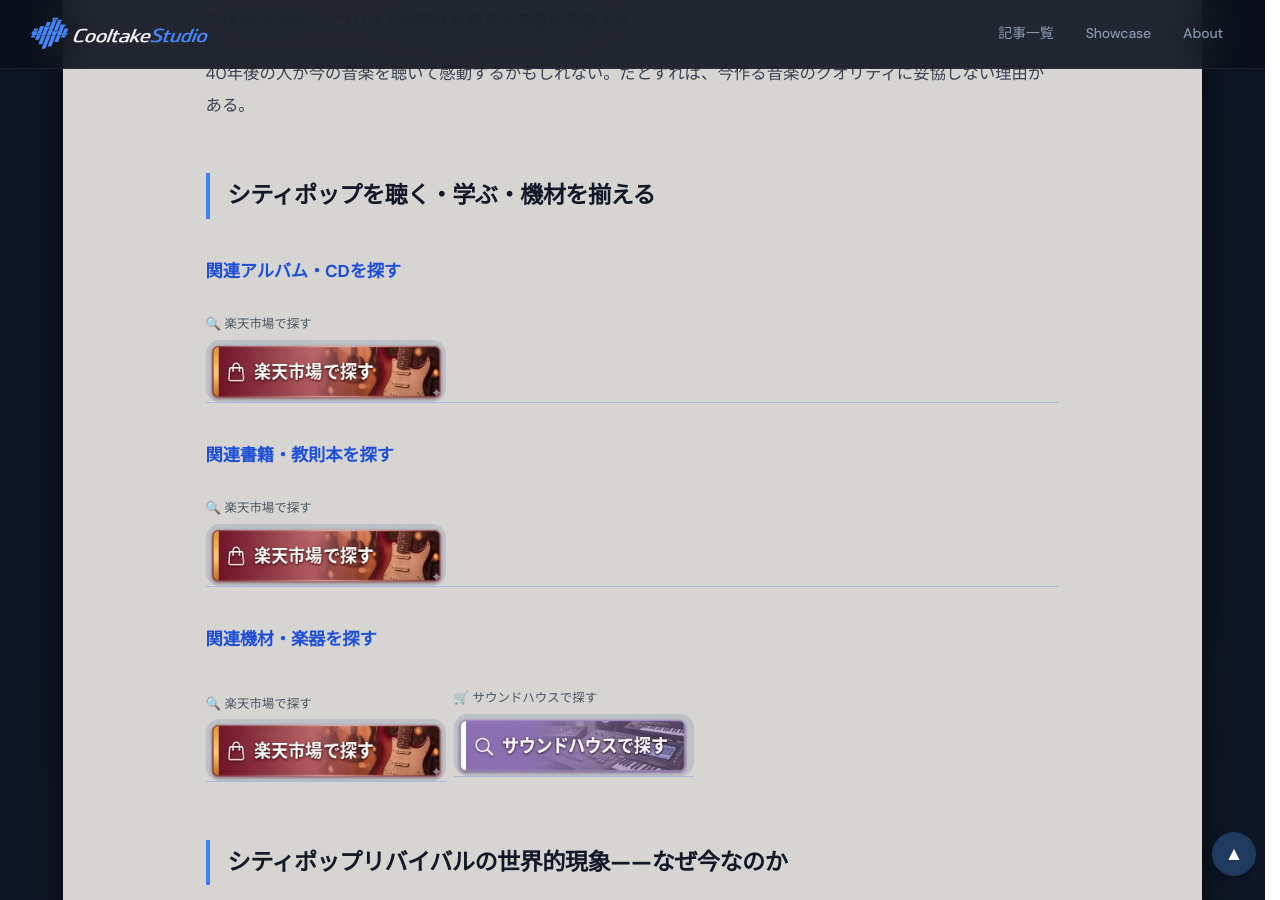
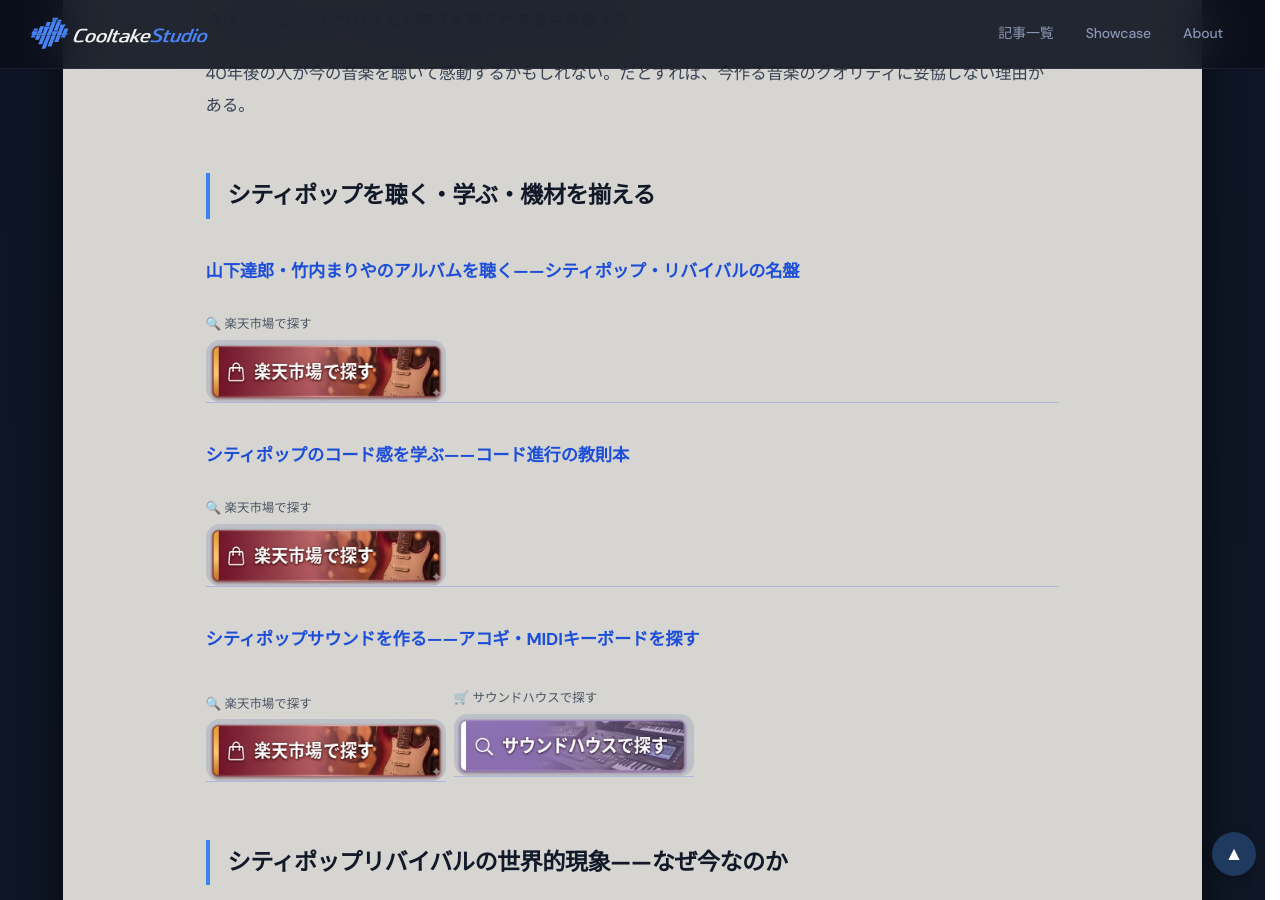
Before and after one commit to cooltake/cooltake-staging, a Jekyll site: the page built from _posts/2026-05-30-japan-music-17-city-pop-revival.md, in a window 1280 px wide and 900 px high, scrolled down 3370 px. Built offline with Jekyll 4.4.1, drawn with Linux system fonts in a browser that asks for light colours; some web fonts are replaced.

Commit message:
fix: CTAセクション見出しを記事の文脈に合わせて修正 (2026-05-30-japan-music-17-city-pop-revival.md)

```diff
--- a/_posts/2026-05-30-japan-music-17-city-pop-revival.md
+++ b/_posts/2026-05-30-japan-music-17-city-pop-revival.md
@@ -166,7 +166,7 @@
 
 
 
-### 関連アルバム・CDを探す
+### 山下達郎・竹内まりやのアルバムを聴く——シティポップ・リバイバルの名盤
 
 
 
@@ -174,7 +174,7 @@
 
 
 
-### 関連書籍・教則本を探す
+### シティポップのコード感を学ぶ——コード進行の教則本
 
 
 
@@ -182,7 +182,7 @@
 
 
 
-### 関連機材・楽器を探す
+### シティポップサウンドを作る——アコギ・MIDIキーボードを探す
 
 
 
```
